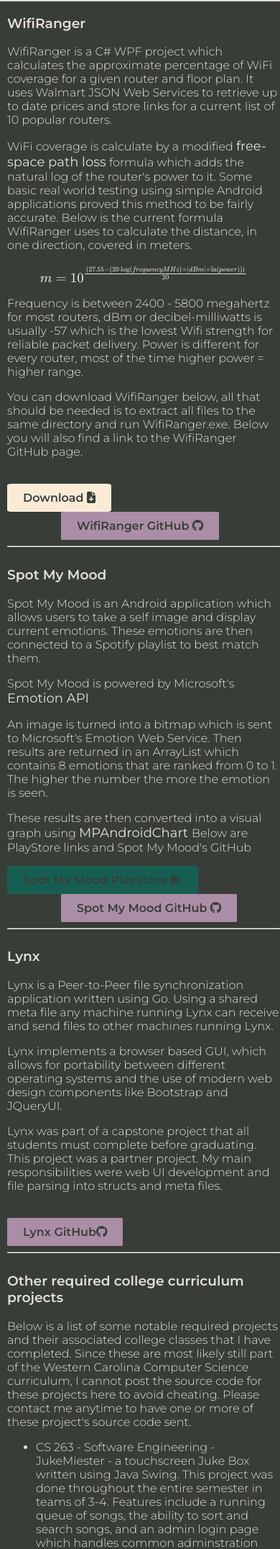
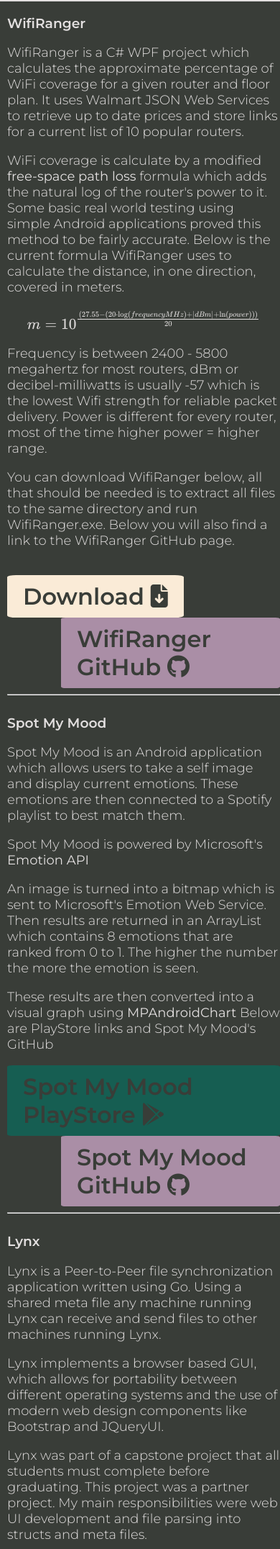
Before and after one commit to maxkernchen/maxkernchen.github.io, a PHP site: page /projects.html in a window 390 px wide. Shown: the part 42-2194 px from the top of the page at 72% size. Run offline with PHP 8.4, Linux system fonts and the light colour scheme; some libraries are stand-ins or nearby versions.

Commit message:
changes for mobile view

```diff
--- a/styles.css
+++ b/styles.css
@@ -234,6 +234,7 @@
   #project-container{
     display: flex;
     flex-direction: column;
+    max-width: 900px;
 
   }
 
@@ -258,6 +259,7 @@
     border-style: solid;
     border-color: var(--off-black-color);
     opacity: .8;
+    font-size: xx-large;
     position: absolute;
     z-index: 100;
 
@@ -288,6 +290,19 @@
 
   .showing{
     display: block;
+  }
+  .project-p{
+    font-size: large;
+  }
+  .hvr-icon-down {
+    font-size: xx-large;
+
+  }
+  .hvr-icon-forward{
+    font-size: xx-large;
+  }
+  .linK{
+    font-size: xx-large;
   }
 
 
```
